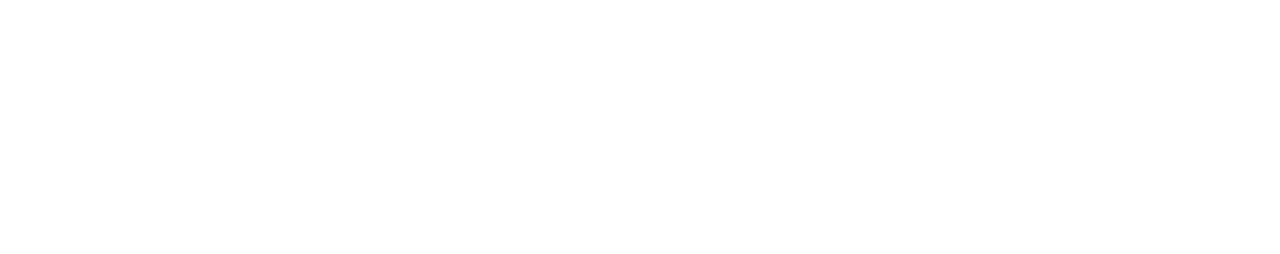
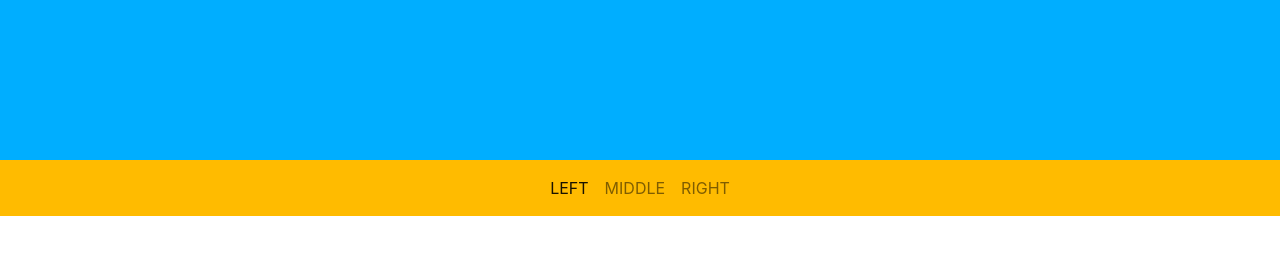
Before and after one commit to Jacob52210/Coding_Assesment, a plain HTML site: page index.html in a window 1280 px wide. Drawn offline with nearby package versions, Linux system fonts and the light colour scheme.

Commit message:
hamburger menu functional and positioned correctly

```diff
--- /dev/null
+++ b/css/style.scss
@@ -0,0 +1,41 @@
+//        Variables
+$nav-bg-color: rgb(255, 187, 0);
+$header-bg-color: rgb(0, 174, 255);
+
+//       Configuration
+
+* {
+	padding: 0;
+	margin: 0;
+	border: border-box;
+	text-decoration: none;
+	-webkit-tap-highlight-color: transparent;
+}
+
+//        Header
+header {
+	height: 20vh;
+	background-color: $header-bg-color;
+}
+//       Navigation
+.nav-container {
+	background-color: $nav-bg-color;
+	position: relative;
+	display: flex;
+	align-items: center;
+
+	.navbar {
+		text-align: center;
+
+		margin: auto;
+
+		&-toggler {
+			border: none;
+		}
+	}
+}
+//      Media Queries
+@media screen and (min-width: 375px) {
+}
+@media screen and (min-width: 768px) {
+}
--- a/index.html
+++ b/index.html
@@ -1,11 +1,49 @@
-<!DOCTYPE html>
+<!doctype html>
 <html lang="en">
-<head>
-  <meta charset="UTF-8">
-  <meta name="viewport" content="width=device-width, initial-scale=1.0">
-  <title>Homepage</title>
-</head>
-<body>
+  <head>
+    <title>Homepage</title>
+    <!-- Required meta tags -->
+    <meta charset="utf-8">
+    <meta name="viewport" content="width=device-width, initial-scale=1, shrink-to-fit=no">
 
-</body>
+    <!-- My Style Sheet-->
+    <link rel="stylesheet" href="css/style.css">
+
+    <!-- Bootstrap CSS -->
+    <link rel="stylesheet" href="https://stackpath.bootstrapcdn.com/bootstrap/4.3.1/css/bootstrap.min.css" integrity="sha384-ggOyR0iXCbMQv3Xipma34MD+dH/1fQ784/j6cY/iJTQUOhcWr7x9JvoRxT2MZw1T" crossorigin="anonymous">
+
+  </head>
+  <body>
+    <header></header>
+    <div class="nav-container">
+    <nav class="navbar navbar-expand-sm navbar-light">
+
+      <button class="navbar-toggler d-lg-none" type="button" data-toggle="collapse" data-target="#collapsibleNavId" aria-controls="collapsibleNavId"
+          aria-expanded="false" aria-label="Toggle navigation">
+        <span class="navbar-toggler-icon"></span>
+      </button>
+      <div class="collapse navbar-collapse" id="collapsibleNavId">
+        <ul class="navbar-nav mr-auto mt-2 mt-lg-0">
+          <li class="nav-item active">
+            <a class="nav-link" href="#">LEFT<span class="sr-only"></span></a>
+          </li>
+          <li class="nav-item">
+            <a class="nav-link" href="#">MIDDLE</a>
+          </li>
+          <li class="nav-item">
+            <a class="nav-link" href="#">RIGHT</a>
+          </li>
+
+        </ul>
+
+      </div>
+    </nav>
+    </div>
+
+    <!-- Optional JavaScript -->
+    <!-- jQuery first, then Popper.js, then Bootstrap JS -->
+    <script src="https://code.jquery.com/jquery-3.3.1.slim.min.js" integrity="sha384-q8i/X+965DzO0rT7abK41JStQIAqVgRVzpbzo5smXKp4YfRvH+8abtTE1Pi6jizo" crossorigin="anonymous"></script>
+    <script src="https://cdnjs.cloudflare.com/ajax/libs/popper.js/1.14.7/umd/popper.min.js" integrity="sha384-UO2eT0CpHqdSJQ6hJty5KVphtPhzWj9WO1clHTMGa3JDZwrnQq4sF86dIHNDz0W1" crossorigin="anonymous"></script>
+    <script src="https://stackpath.bootstrapcdn.com/bootstrap/4.3.1/js/bootstrap.min.js" integrity="sha384-JjSmVgyd0p3pXB1rRibZUAYoIIy6OrQ6VrjIEaFf/nJGzIxFDsf4x0xIM+B07jRM" crossorigin="anonymous"></script>
+  </body>
 </html>
```
Also changed, not shown: css/style.css (added), 1 other file.
